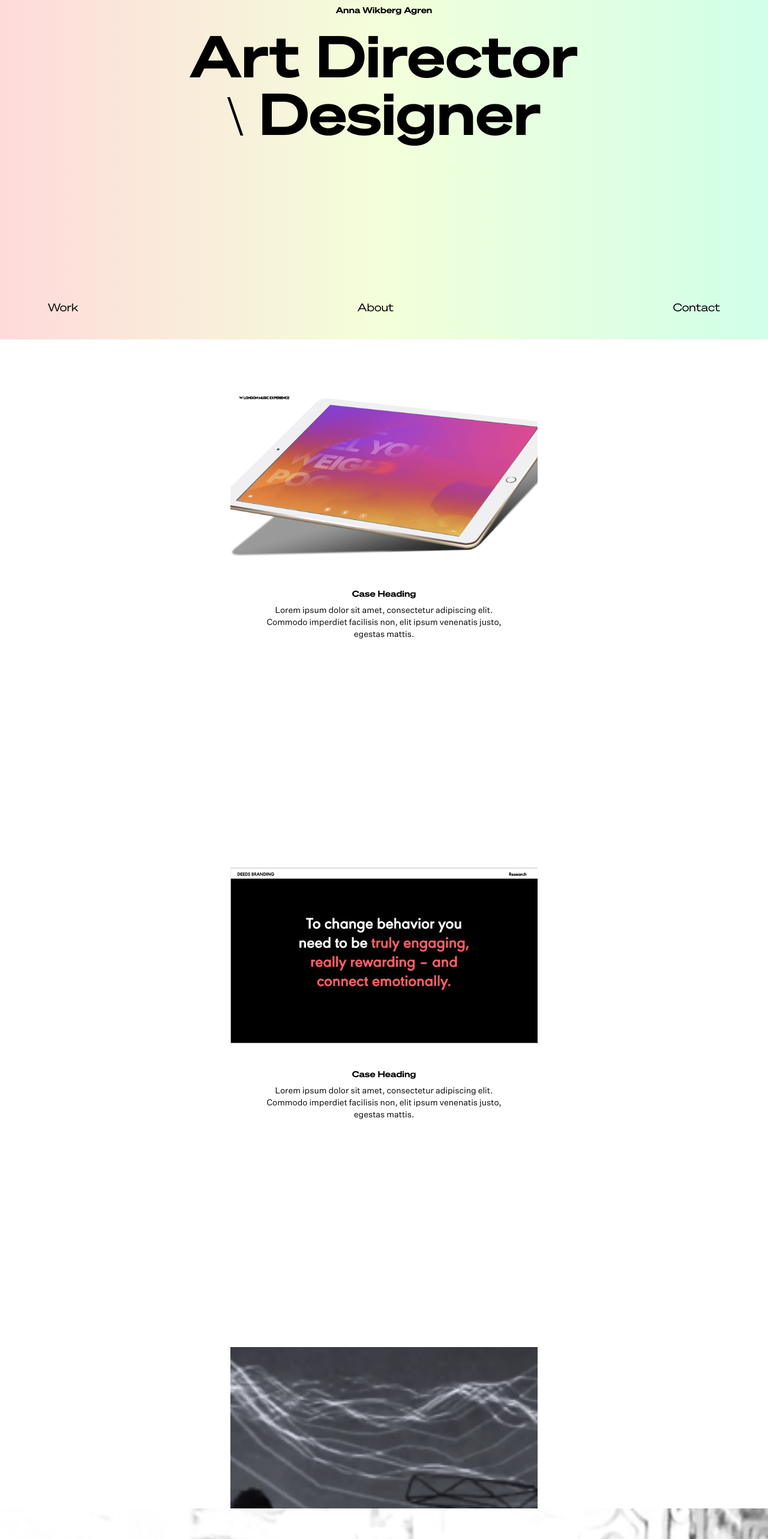
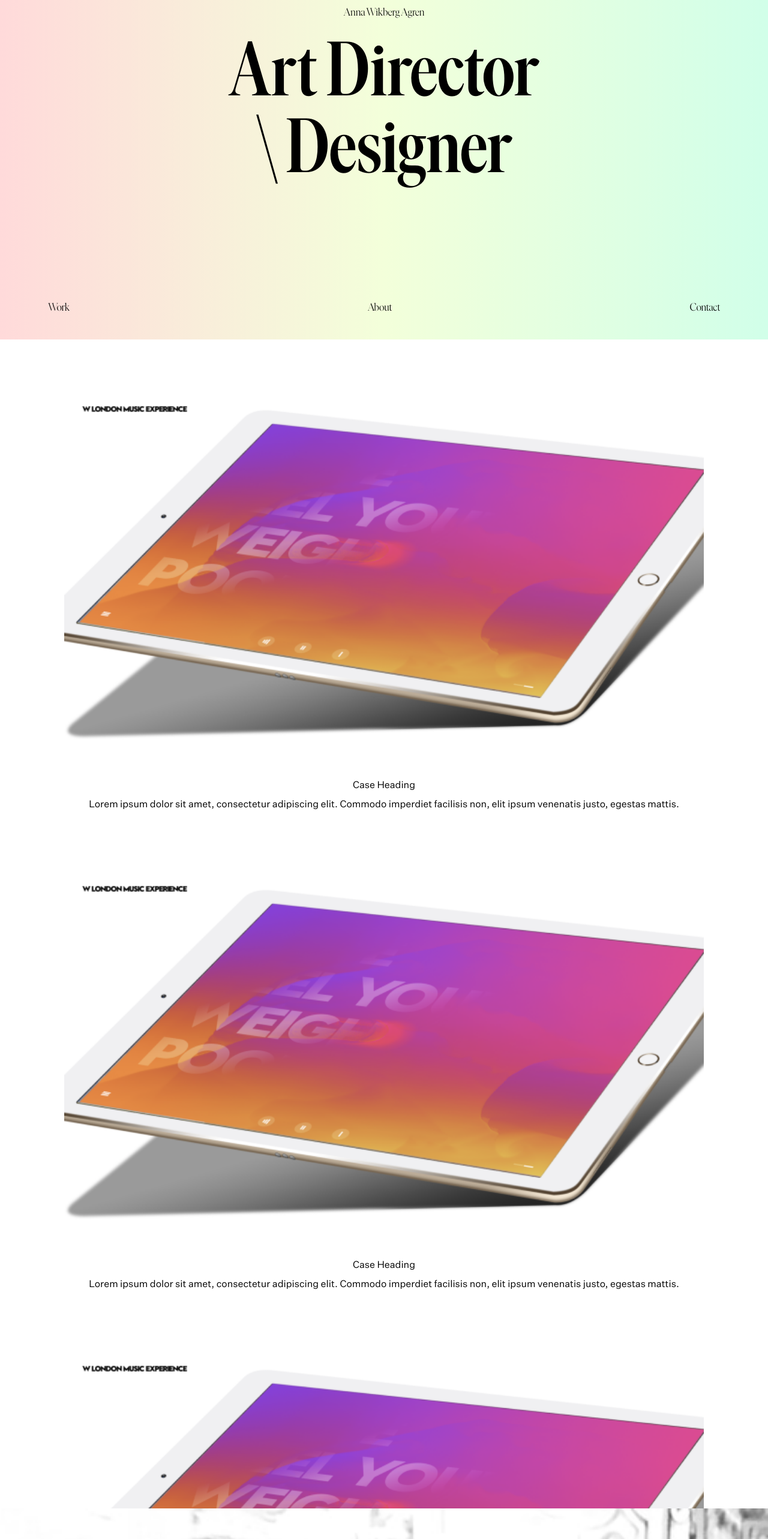
Before and after one commit to annaawgren/newportfolio, a Next.js app in the folder new_portfolio/: page / in a window 1280 px wide. Shown: the part 234-2800 px from the top of the page at 60% size. Built offline with nearby package versions, Linux system fonts and the light colour scheme; what tailwindcss-fluid would draw is missing.

Commit message:
grids and typo

```diff
--- a/new_portfolio/components/Header.js
+++ b/new_portfolio/components/Header.js
@@ -2,13 +2,15 @@ import Link from "next/link";
 
 export default function Header() {
   return (
-    <header className="w-full flex flex-row items-center justify-center px-5 md:px-10 lg:px-20 sticky top-0 bg-white pt-8 pb-4">
+    <header className="w-full flex flex-row items-center justify-center px-5 md:px-10 lg:px-20 sticky top-0 bg-white pt-8 pb-8">
       <Link href="/">
         <div className="flex flex-row items-center justify-between w-full">
-          <div className="soehne-heading text-sm block">Anna Wikberg Agren</div>
-          <div className="soehne-heading text-sm block">
-            Art Director \ Designer
-          </div>
+          <a>
+            <p className="ivar-light text-lg block">Anna Wikberg Agren</p>
+          </a>
+          <a>
+            <p className="ivar-light text-lg block">Art Director \ Designer</p>
+          </a>
         </div>
       </Link>
 
--- a/new_portfolio/components/cases/Kupe.js
+++ b/new_portfolio/components/cases/Kupe.js
@@ -1,7 +1,7 @@
 export const KupeCase = {
   title: "Kupe",
   introtext: (
-    <p className="untitled-text text-left mb-4 w-full text-lg-fluid">
+    <p className="untitled-text text-left mb-4 w-full text-md">
       I was the Art Director for Kupé Magazine between 2011-2017. I did
       everything between being responsible for the design-team, to concept
       development (I redesigned it twice), putting together teams and assigning
--- a/new_portfolio/components/navlinks.js
+++ b/new_portfolio/components/navlinks.js
@@ -5,17 +5,17 @@ export default function Navlinks() {
     <React.Fragment>
       <div className="flex flex-row justify-between w-full px-5 md:px-10 lg:px-20 pb-10 fixed bottom-0 z-50">
         <Link href="/work">
-          <a className="soehne-light hover:text-gray-200 block bg-blue text-lg">
+          <a className="ivar-light hover:text-gray-200 block bg-blue text-lg">
             Work
           </a>
         </Link>
         <Link href="/about">
-          <a className="soehne-light hover:text-gray-200 block bg-blue text-lg">
+          <a className="ivar-light hover:text-gray-200 block bg-blue text-lg">
             About
           </a>
         </Link>
         <Link href="/contact">
-          <a className="soehne-light hover:text-gray-200 block bg-blue text-lg">
+          <a className="ivar-light hover:text-gray-200 block bg-blue text-lg">
             Contact
           </a>
         </Link>
--- a/new_portfolio/pages/index.js
+++ b/new_portfolio/pages/index.js
@@ -44,26 +44,26 @@ export default function Home() {
         <title>Anna Wikberg Ågren Art Director</title>
       </Head>
 
-      <div className="w-full">
+      <main className="w-full">
         <section className="intro bg-gradient-to-r from-primary via-secondary to-danger w-full h-screen sticky top-0 flex flex-col items-center justify-top pt-60 ">
-          <p className="soehne-heading text-sm text-center mb-4">
+          <p className="ivar-light text-lg text-center mb-4">
             Anna Wikberg Agren
           </p>
-          <p className="soehne-heading text-center text-8xl">
+          <p className="ivar-heading text-center text-9xl">
             Art Director <br /> \ Designer
           </p>
         </section>
 
-        <section className="case-one bg-white w-full h-screen  p-96 sticky top-0 z-10 flex flex-col items-center justify-top pt-20 pb-20 ">
+        <section className="case-one bg-white w-full h-screen sticky top-0 z-10 flex flex-col items-center justify-top pt-20 pb-20 ">
           <div className="w-full flex flex-col items-center justify-center">
             <img
-              className="mb-4 bg-gray-100 w-full object-cover banan"
+              className="mb-4 bg-gray-100 w-5/6 object-cover banan"
               src="/images/wtest.png"
               alt=""
             />
 
-            <h2 className="soehne-heading mb-2 mt-6 text-sm">Case Heading</h2>
-            <p className="untitled-text text-center mb-4 w-5/6 text-sm">
+            <h2 className="untitled-text mb-2 mt-6 text-md">Case Heading</h2>
+            <p className="untitled-text text-center mb-4 w-5/6 text-md">
               Lorem ipsum dolor sit amet, consectetur adipiscing elit. Commodo
               imperdiet facilisis non, elit ipsum venenatis justo, egestas
               mattis.
@@ -71,16 +71,16 @@ export default function Home() {
           </div>
         </section>
 
-        <section className="case-two bg-white w-full h-screen p-96 sticky top-0 z-10 flex flex-col items-center justify-top pt-20 pb-20 ">
+        <section className="case-one bg-white w-full h-screen sticky top-0 z-10 flex flex-col items-center justify-top pt-20 pb-20 ">
           <div className="w-full flex flex-col items-center justify-center">
             <img
-              className="mb-4 bg-gray-100 w-full object-cover banan"
-              src="/images/deedstest.png"
+              className="mb-4 bg-gray-100 w-5/6 object-cover banan"
+              src="/images/wtest.png"
               alt=""
             />
 
-            <h2 className="soehne-heading mb-2 mt-6 text-sm">Case Heading</h2>
-            <p className="untitled-text text-center mb-4 w-5/6 text-sm">
+            <h2 className="untitled-text mb-2 mt-6 text-md">Case Heading</h2>
+            <p className="untitled-text text-center mb-4 w-5/6 text-md">
               Lorem ipsum dolor sit amet, consectetur adipiscing elit. Commodo
               imperdiet facilisis non, elit ipsum venenatis justo, egestas
               mattis.
@@ -88,23 +88,23 @@ export default function Home() {
           </div>
         </section>
 
-        <section className="case-three bg-white w-full h-screen p-96 sticky top-0 z-10 flex flex-col items-center justify-top pt-20 pb-20 ">
+        <section className="case-one bg-white w-full h-screen sticky top-0 z-10 flex flex-col items-center justify-top pt-20 pb-20 ">
           <div className="w-full flex flex-col items-center justify-center">
             <img
-              className="mb-4 bg-gray-100 w-full object-cover banan"
-              src="/images/dance.gif"
+              className="mb-4 bg-gray-100 w-5/6 object-cover banan"
+              src="/images/wtest.png"
               alt=""
             />
 
-            <h2 className="soehne-heading mb-2 mt-6 text-sm">Case Heading</h2>
-            <p className="untitled-text text-center mb-4 w-5/6 text-sm">
+            <h2 className="untitled-text mb-2 mt-6 text-md">Case Heading</h2>
+            <p className="untitled-text text-center mb-4 w-5/6 text-md">
               Lorem ipsum dolor sit amet, consectetur adipiscing elit. Commodo
               imperdiet facilisis non, elit ipsum venenatis justo, egestas
               mattis.
             </p>
           </div>
         </section>
-      </div>
+      </main>
 
       <footer className="footer-img w-full h-screen sticky z-10 top-0 flex flex-col items-center justify-center ">
         <img
@@ -142,7 +142,7 @@ export default function Home() {
           perspective: 800deg;
         }
          {
-          /* @media (prefers-reduced-motion: no-preference) and (min-width: 900px) {
+          @media (prefers-reduced-motion: no-preference) and (min-width: 900px) {
             html,
             body {
               height: 100%;
@@ -158,7 +158,7 @@ export default function Home() {
             section {
               scroll-snap-align: start;
             }
-        } */
+          }
         }
       `}</style>
     </Layout>
--- a/new_portfolio/pages/work.js
+++ b/new_portfolio/pages/work.js
@@ -16,26 +16,26 @@ export default function Work() {
       <div className="h-20 w-full" />
 
       <section>
-        <div className="grid grid-cols-2 md:grid-cols-4 lg:grid-cols-6  gap-4 md:gap-4 px-5 md:px-10 lg:px-20">
+        <div className="grid grid-cols-2 md:grid-cols-3 lg:grid-cols-5  gap-4 md:gap-4 px-5 md:px-10 lg:px-20">
           <Link href="/work/kupe">
             <div className="...h-auto w-full flex flex-col items-center">
-              <img src="/images/claratest.png" />
-              <p className="untitled-text mb-2 mt-6 text-sm">Kupe Magazine</p>
+              <img src="/images/claratest.png" className="case-thumb" />
+              <p className=" untitled-text mb-2 mt-6 text-sm">Kupe Magazine</p>
             </div>
           </Link>
 
           <Link href="/work/telness">
             <div className="...h-auto w-full flex flex-col items-center">
-              <img src="/images/telnesstest.png" />
+              <img src="/images/telnesstest.png" className="case-thumb" />
               <p className="untitled-text mb-2 mt-6 text-sm">Telness</p>
             </div>
           </Link>
 
-          <div className="col-span-2 ...">
+          <div className=" ...">
             <div className="...h-auto w-full flex flex-col items-center">
               <img
                 src="/images/wtest.png"
-                className="h-auto object-cover w-full"
+                className="h-auto object-cover w-full case-thumb"
               />
               <p className="untitled-text mb-2 mt-6 text-sm">W Hotel</p>
             </div>
@@ -43,13 +43,16 @@ export default function Work() {
 
           <div className="col-span-2 ...">
             <div className="... bg-gray-400 h-auto">
-              <img src="/images/dance.gif" className="object-contain w-full" />
+              <img
+                src="/images/dance.gif"
+                className="object-contain w-full case-thumb"
+              />
             </div>
           </div>
 
           <div className="...">
             <div className="... bg-gray-400 h-auto">
-              <img src="/images/telnesstest.png" />
+              <img src="/images/telnesstest.png" className="case-thumb" />
             </div>
           </div>
 
@@ -57,13 +60,9 @@ export default function Work() {
             <div className="...h-auto w-full flex flex-col items-center">
               <img
                 src="/images/wtest.png"
-                className="h-auto object-cover w-full"
+                className="h-auto object-cover w-full case-thumb"
               />
               <p className="untitled-text mb-2 mt-6 text-sm">W Hotel</p>
-              {/* <p className="untitled-text text-center mb-4 w-5/6 text-sm">
-                alkgralkrefgl aerng laknerfglkn aerlkgna erknghlkaenr lgkhnre
-                hlkbn rlek
-              </p> */}
             </div>
           </div>
 
@@ -78,6 +77,21 @@ export default function Work() {
       <div className="h-20 w-full" />
 
       <Navlinks />
+
+      <style jsx>{`
+        @keyframes fadeIn {
+          0% {
+            opacity: 0;
+          }
+          100% {
+            opacity: 1;
+          }
+        }
+
+        .case-thumb {
+          animation: fadeIn 0.8 0 ease-in;
+        }
+      `}</style>
     </Layout>
   );
 }
```
Lines whose indentation alone changed are shown as unchanged.
